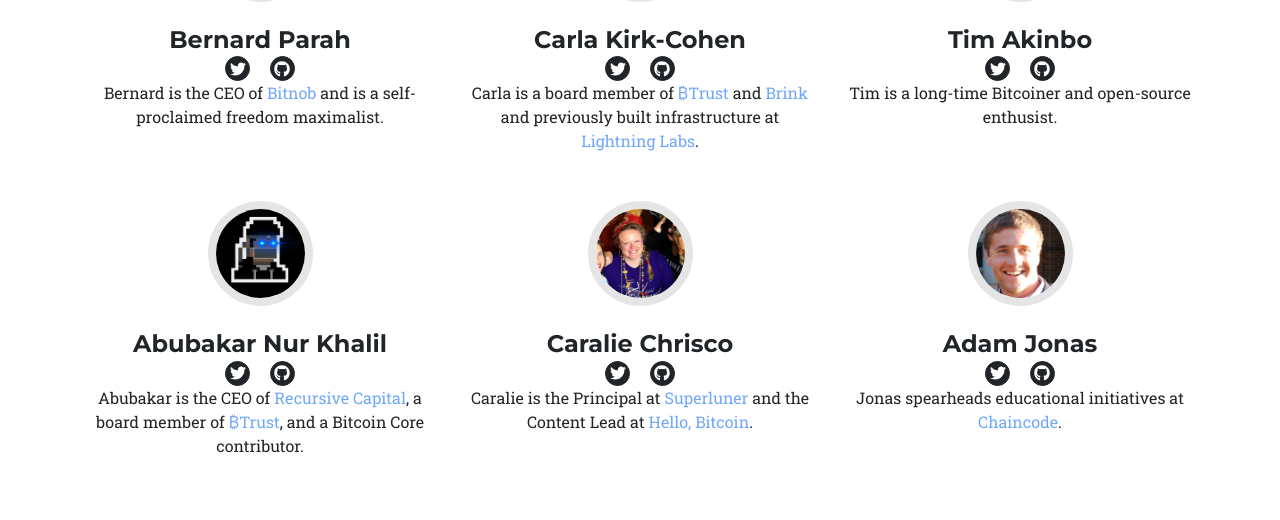
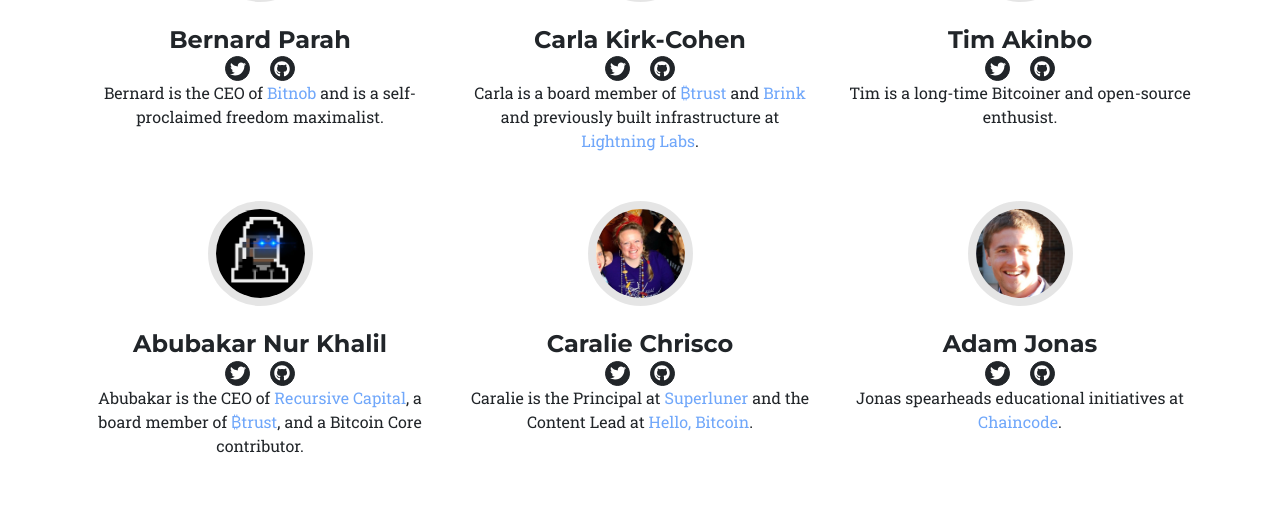
Before and after one commit to Qala-Dev/qala-website, a Jekyll site: the page built from index.html, in a window 1280 px wide and 900 px high, scrolled down 2286 px. Shown: the part 178-698 px from the top of the window. Built offline with Jekyll 4.4.1, drawn with Linux system fonts in a browser that asks for light colours; comment, search, counter and statistics services are not loaded.

Commit message:
lowercase btrust

```diff
--- a/index.html
+++ b/index.html
@@ -297,7 +297,7 @@ layout: default
                <h4>Carla Kirk-Cohen</h4>
                <a class="btn btn-dark btn-social mx-2" href="https://twitter.com/actuallyCarlaKC"><i class="fab fa-twitter"></i></a>
                <a class="btn btn-dark btn-social mx-2" href="https://github.com/carlakc"><i class="fab fa-github"></i></a>
-               <div class="bio-mentors">Carla is a board member of <a target="_blank" href="https://btrust.tech/">₿Trust</a> and <a target="_blank" href="https://brink.dev/">Brink</a> and previously built infrastructure at <a target="_blank" href="https://lightning.engineering/">Lightning Labs</a>.</div>
+               <div class="bio-mentors">Carla is a board member of <a target="_blank" href="https://btrust.tech/">₿trust</a> and <a target="_blank" href="https://brink.dev/">Brink</a> and previously built infrastructure at <a target="_blank" href="https://lightning.engineering/">Lightning Labs</a>.</div>
             </div>
          </div>
          <div class="col-lg-4">
@@ -315,7 +315,7 @@ layout: default
                <h4>Abubakar Nur Khalil</h4>
                <a class="btn btn-dark btn-social mx-2" href="https://twitter.com/ihate1999"><i class="fab fa-twitter"></i></a>
                <a class="btn btn-dark btn-social mx-2" href="https://github.com/Zero-1729"><i class="fab fa-github"></i></a>
-               <div class="bio-mentors">Abubakar is the CEO of <a target="_blank" href="https://rcrsv.xyz">Recursive Capital</a>, a board member of <a target="_blank" href="https://btrust.tech/">₿Trust</a>, and a Bitcoin Core contributor.</div>
+               <div class="bio-mentors">Abubakar is the CEO of <a target="_blank" href="https://rcrsv.xyz">Recursive Capital</a>, a board member of <a target="_blank" href="https://btrust.tech/">₿trust</a>, and a Bitcoin Core contributor.</div>
             </div>
          </div>
          <div class="col-lg-4">
```
